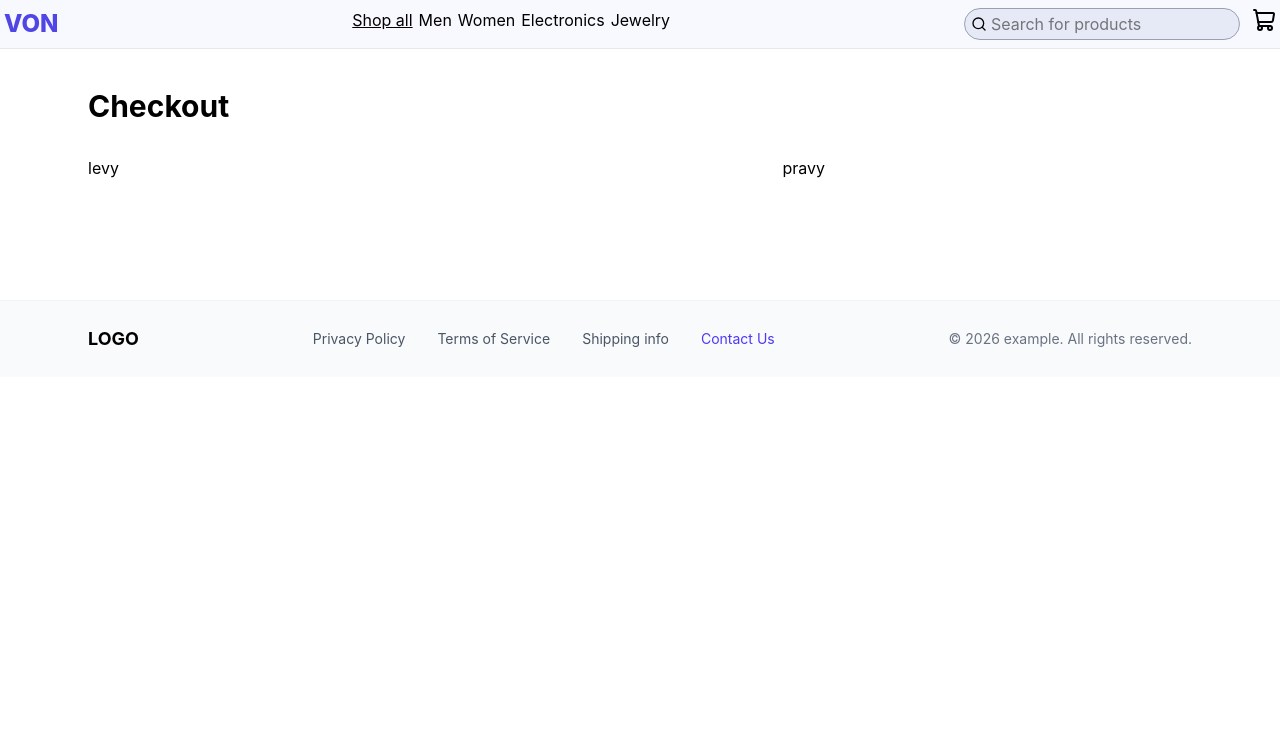
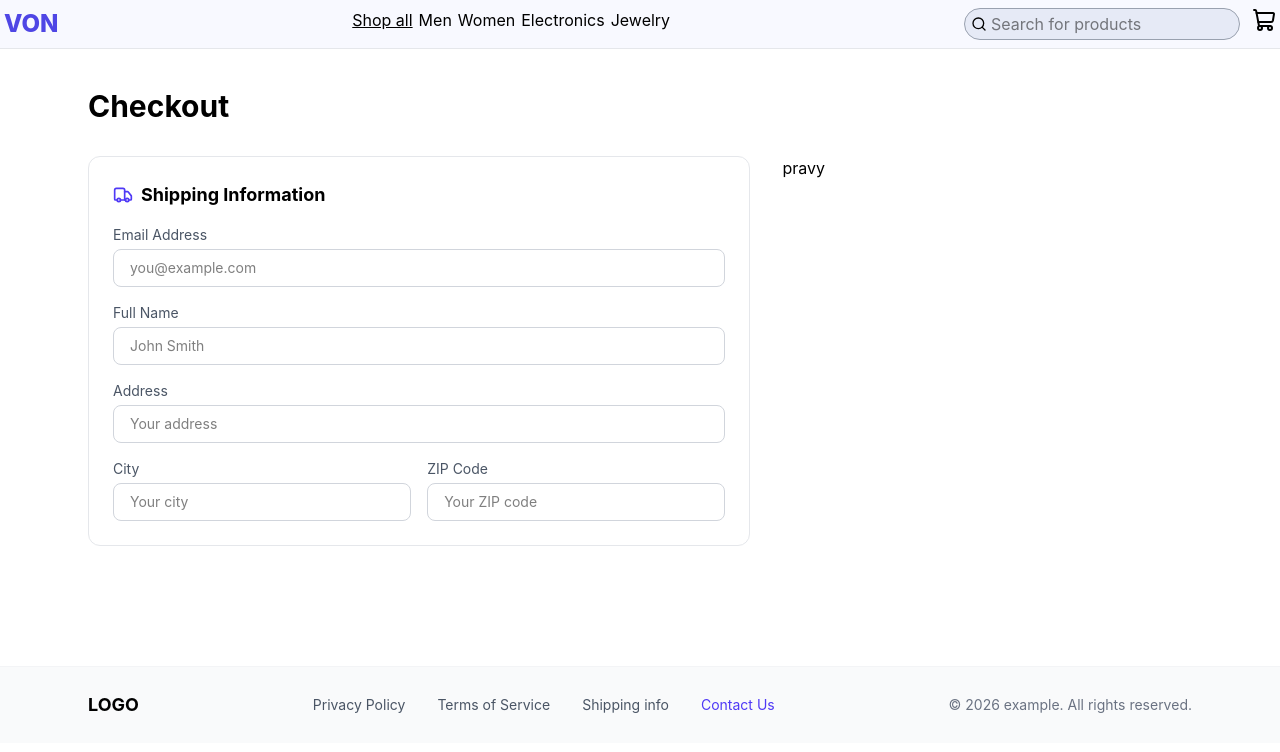
Before and after one commit to OndrovcakJan/e-shop, a React (Vite) app: page /checkout in a window 1280 px wide. Shown: the top 752 px of the page. Built offline with nearby package versions, Linux system fonts and the light colour scheme.

Commit message:
add: info panel - shipping information

```diff
--- a/src/pages/Checkout.tsx
+++ b/src/pages/Checkout.tsx
@@ -1,3 +1,4 @@
+import { Truck } from "lucide-react";
 import Cart from "../components/common/Cart";
 import Footer from "../components/common/Footer";
 import Header from "../components/common/Header";
@@ -12,8 +13,53 @@ const Checkout = () => {
 
           <div className="grid grid-cols-[60%_40%] gap-8 items-start">
             {/* levý sloupec */}
-            <div className="flex flex-col gap-6">levy</div>
+            <div className="flex flex-col gap-6">
+              <div className="border border-gray-200 rounded-xl p-6 flex flex-col gap-4">
+                <h2 className="font-bold text-lg flex items-center gap-2">
+                  <Truck className="text-indigo-600" size={20} />
+                  Shipping Information
+                </h2>
 
+                <div className="flex flex-col gap-1">
+                  <label className="text-sm text-gray-600">Email Address</label>
+                  <input
+                    placeholder="you@example.com"
+                    className="border border-gray-300 rounded-lg px-4 py-2 text-sm focus:outline-none focus:border-indigo-400"
+                  />
+                </div>
+
+                <div className="flex flex-col gap-1">
+                  <label className="text-sm text-gray-600">Full Name</label>
+                  <input
+                    placeholder="John Smith"
+                    className="border border-gray-300 rounded-lg px-4 py-2 text-sm focus:outline-none focus:border-indigo-400"
+                  />
+                </div>
+                <div className="flex flex-col gap-1">
+                  <label className="text-sm text-gray-600">Address</label>
+                  <input
+                    placeholder="Your address"
+                    className="border border-gray-300 rounded-lg px-4 py-2 text-sm focus:outline-none focus:border-indigo-400"
+                  />
+                </div>
+                <div className="grid grid-cols-2 gap-4">
+                  <div className="flex flex-col gap-1">
+                    <label className="text-sm text-gray-600">City</label>
+                    <input
+                      placeholder="Your city"
+                      className="border border-gray-300 rounded-lg px-4 py-2 text-sm focus:outline-none focus:border-indigo-400"
+                    />
+                  </div>
+                  <div className="flex flex-col gap-1">
+                    <label className="text-sm text-gray-600">ZIP Code</label>
+                    <input
+                      placeholder="Your ZIP code"
+                      className="border border-gray-300 rounded-lg px-4 py-2 text-sm focus:outline-none focus:border-indigo-400"
+                    />
+                  </div>
+                </div>
+              </div>
+            </div>
             {/* pravý sloupec */}
             <div className="sticky top-24">pravy</div>
           </div>
--- a/tsconfig.app.json
+++ b/tsconfig.app.json
@@ -1,8 +1,8 @@
 {
   "compilerOptions": {
     "tsBuildInfoFile": "./node_modules/.tmp/tsconfig.app.tsbuildinfo",
-    "target": "es2023",
-    "lib": ["ES2023", "DOM"],
+    "target": "es2022",
+    "lib": ["ES2022", "DOM"],
     "module": "esnext",
     "types": ["vite/client"],
     "skipLibCheck": true,
--- a/tsconfig.node.json
+++ b/tsconfig.node.json
@@ -1,8 +1,8 @@
 {
   "compilerOptions": {
     "tsBuildInfoFile": "./node_modules/.tmp/tsconfig.node.tsbuildinfo",
-    "target": "es2023",
-    "lib": ["ES2023"],
+    "target": "es2022",
+    "lib": ["ES2022"],
     "module": "esnext",
     "types": ["node"],
     "skipLibCheck": true,
```
